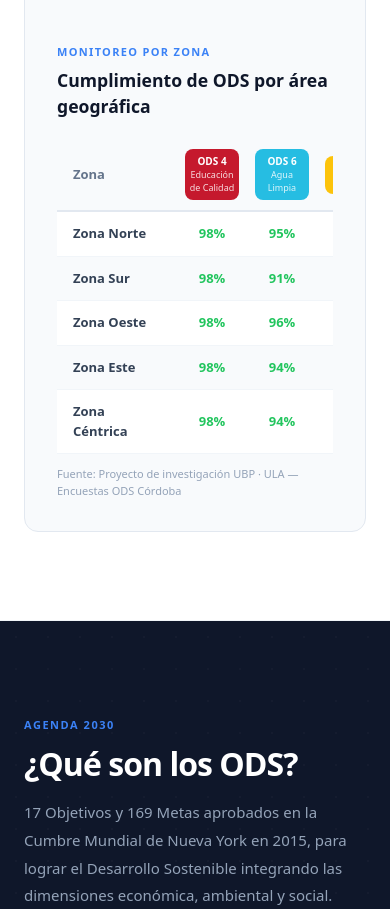
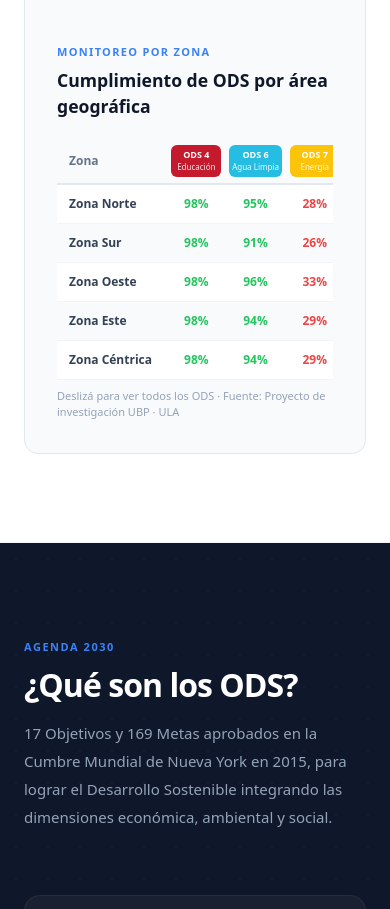
Before and after one commit to jz-rs/ods-cordoba, a Next.js app: page / in a window 390 px wide. Shown: the part 2140-3049 px from the top of the page. Built offline with nearby package versions, Linux system fonts and the light colour scheme; no server answers; the database is empty.

Commit message:
add ODS 6 water questions + responsive table

```diff
--- a/app/api/encuesta/route.ts
+++ b/app/api/encuesta/route.ts
@@ -7,6 +7,7 @@ export async function GET() {
       SELECT
         -- ODS 4: promedio satisfacción educación (1-10)
         ROUND(AVG(ods4_satisfaccion)::numeric, 1)                                    AS ods4_educacion,
+        ROUND(AVG(ods6_satisfaccion)::numeric, 1)                                    AS ods6_agua,
 
         -- ODS 7: promedio satisfacción energía (1-10)
         ROUND(AVG(ods7_satisfaccion)::numeric, 1)                                    AS ods7_energia,
@@ -49,6 +50,7 @@ export async function POST(req: NextRequest) {
     await sql`
       INSERT INTO encuestas (
         ods4_tecnologia, ods4_satisfaccion, ods4_oportunidades, ods4_razon_no, ods4_interes,
+        ods6_satisfaccion, ods6_apta,
         ods7_renovable, ods7_consciencia, ods7_desafios, ods7_satisfaccion,
         ods11_espacios, ods11_estado, ods11_riesgos, ods11_contenedores,
         ods12_reciclaje, ods12_plasticos, ods12_comercios, ods12_ecoamigable, ods12_razon_no,
@@ -56,6 +58,7 @@ export async function POST(req: NextRequest) {
         ods15_areas_verdes, ods15_flora_fauna, ods15_compromiso
       ) VALUES (
         ${d.ods4_tecnologia}, ${d.ods4_satisfaccion}, ${d.ods4_oportunidades}, ${d.ods4_razon_no}, ${d.ods4_interes},
+        ${d.ods6_satisfaccion}, ${d.ods6_apta},
         ${d.ods7_renovable}, ${d.ods7_consciencia}, ${d.ods7_desafios}, ${d.ods7_satisfaccion},
         ${d.ods11_espacios}, ${d.ods11_estado}, ${d.ods11_riesgos}, ${d.ods11_contenedores},
         ${d.ods12_reciclaje}, ${d.ods12_plasticos}, ${d.ods12_comercios}, ${d.ods12_ecoamigable}, ${d.ods12_razon_no},
--- a/components/EncuestaForm.tsx
+++ b/components/EncuestaForm.tsx
@@ -15,6 +15,7 @@ type State = Record<string, string | string[] | number>;
 const INIT: State = {
   ods4_tecnologia: "", ods4_satisfaccion: 5, ods4_oportunidades: "",
   ods4_razon_no: "", ods4_interes: "",
+  ods6_satisfaccion: 5, ods6_apta: "",
   ods7_renovable: "", ods7_consciencia: "", ods7_desafios: "", ods7_satisfaccion: 5,
   ods11_espacios: "", ods11_estado: 5, ods11_riesgos: "", ods11_contenedores: "",
   ods12_reciclaje: [], ods12_plasticos: "", ods12_comercios: "", ods12_ecoamigable: "",
@@ -208,6 +209,18 @@ export default function EncuestaForm() {
         </Pregunta>
       </Card>
 
+      {/* ODS 6 */}
+      <SeccionHeader num="6" titulo="Agua Limpia y Saneamiento" />
+      <Card>
+        <Pregunta label="Del 1 al 10, ¿cómo calificarías el acceso al agua potable en tu barrio?">
+          <Slider name="ods6_satisfaccion" value={form.ods6_satisfaccion as number} onChange={set("ods6_satisfaccion")} />
+        </Pregunta>
+        <Pregunta label="¿El agua de tu barrio es apta para consumo sin filtrar?">
+          <RadioGroup name="ods6_apta" options={["Sí", "No", "No sé"]}
+            value={form.ods6_apta as string} onChange={set("ods6_apta")} />
+        </Pregunta>
+      </Card>
+
       {/* ODS 7 */}
       <SeccionHeader num="7" titulo="Energía Asequible y No Contaminante" />
       <Card>
--- a/components/GraficoObservatorio.tsx
+++ b/components/GraficoObservatorio.tsx
@@ -2,17 +2,19 @@
 import { useEffect, useState } from "react";
 
 type Datos = {
-  ods4_educacion:   number | null;
-  ods7_energia:     number | null;
-  ods11_ciudades:   number | null;
-  ods12_consumo:    number | null;
-  ods13_clima:      number | null;
-  ods15_ecosistemas:number | null;
-  total:            number;
+  ods4_educacion:    number | null;
+  ods6_agua:         number | null;
+  ods7_energia:      number | null;
+  ods11_ciudades:    number | null;
+  ods12_consumo:     number | null;
+  ods13_clima:       number | null;
+  ods15_ecosistemas: number | null;
+  total:             number;
 };
 
 const BARRAS = [
   { key: "ods4_educacion",    label: "ODS 4\nEducación",    color: "#c5192d" },
+  { key: "ods6_agua",         label: "ODS 6\nAgua",         color: "#26bde2" },
   { key: "ods7_energia",      label: "ODS 7\nEnergía",      color: "#fcc30b" },
   { key: "ods11_ciudades",    label: "ODS 11\nCiudades",    color: "#fd9d24" },
   { key: "ods12_consumo",     label: "ODS 12\nConsumo",     color: "#bf8b2e" },
@@ -20,22 +22,21 @@ const BARRAS = [
   { key: "ods15_ecosistemas", label: "ODS 15\nEcosistemas", color: "#56c02b" },
 ];
 
-// Tabla de zonas — datos estáticos del estudio previo
 const ZONAS = [
-  { zona: "Zona Norte",   ods4: 98, ods6: 95, ods7: 28, ods11: 72, ods12: 64, ods13: 58, ods15: 62 },
-  { zona: "Zona Sur",     ods4: 98, ods6: 91, ods7: 26, ods11: 72, ods12: 62, ods13: 53, ods15: 47 },
-  { zona: "Zona Oeste",   ods4: 98, ods6: 96, ods7: 33, ods11: 72, ods12: 67, ods13: 80, ods15: 78 },
-  { zona: "Zona Este",    ods4: 98, ods6: 94, ods7: 29, ods11: 72, ods12: 64, ods13: 60, ods15: 51 },
-  { zona: "Zona Céntrica",ods4: 98, ods6: 94, ods7: 29, ods11: 72, ods12: 63, ods13: 63, ods15: 64 },
+  { zona: "Zona Norte",    ods4: 98, ods6: 95, ods7: 28, ods11: 72, ods12: 64, ods13: 58, ods15: 62 },
+  { zona: "Zona Sur",      ods4: 98, ods6: 91, ods7: 26, ods11: 72, ods12: 62, ods13: 53, ods15: 47 },
+  { zona: "Zona Oeste",    ods4: 98, ods6: 96, ods7: 33, ods11: 72, ods12: 67, ods13: 80, ods15: 78 },
+  { zona: "Zona Este",     ods4: 98, ods6: 94, ods7: 29, ods11: 72, ods12: 64, ods13: 60, ods15: 51 },
+  { zona: "Zona Céntrica", ods4: 98, ods6: 94, ods7: 29, ods11: 72, ods12: 63, ods13: 63, ods15: 64 },
 ];
 
-const ODS_ICONS = [
-  { num: 4,  color: "#c5192d", label: "Educación de Calidad" },
+const ODS_COLS = [
+  { num: 4,  color: "#c5192d", label: "Educación"   },
   { num: 6,  color: "#26bde2", label: "Agua Limpia" },
-  { num: 7,  color: "#fcc30b", label: "Energía" },
-  { num: 11, color: "#fd9d24", label: "Ciudades" },
-  { num: 12, color: "#bf8b2e", label: "Consumo" },
-  { num: 13, color: "#3f7e44", label: "Clima" },
+  { num: 7,  color: "#fcc30b", label: "Energía"     },
+  { num: 11, color: "#fd9d24", label: "Ciudades"    },
+  { num: 12, color: "#bf8b2e", label: "Consumo"     },
+  { num: 13, color: "#3f7e44", label: "Clima"       },
   { num: 15, color: "#56c02b", label: "Ecosistemas" },
 ];
 
@@ -46,7 +47,7 @@ function colorPct(pct: number) {
 }
 
 export default function GraficoObservatorio() {
-  const [datos, setDatos] = useState<Datos | null>(null);
+  const [datos,   setDatos]   = useState<Datos | null>(null);
   const [loading, setLoading] = useState(true);
 
   useEffect(() => {
@@ -58,7 +59,7 @@ export default function GraficoObservatorio() {
 
   return (
     <div>
-      {/* ── Gráfico encuesta en tiempo real ── */}
+      {/* ── Gráfico ── */}
       <div style={{ marginBottom: "48px" }}>
         <p style={{ fontSize: "12px", color: "#94a3b8", margin: "0 0 24px", fontStyle: "italic" }}>
           Indicadores de satisfacción basados en respuestas de vecinos · Escala 0–10
@@ -74,19 +75,19 @@ export default function GraficoObservatorio() {
           </div>
         ) : (
           <>
-            <div style={{ display: "flex", alignItems: "flex-end", gap: "16px", height: "200px", marginBottom: "12px" }}>
+            <div style={{ display: "flex", alignItems: "flex-end", gap: "8px", height: "200px", marginBottom: "12px" }}>
               {BARRAS.map(b => {
                 const val = Number(datos[b.key as keyof Datos] ?? 0);
                 const pct = (val / 10) * 100;
                 return (
                   <div key={b.key} style={{ flex: 1, display: "flex", flexDirection: "column", alignItems: "center", height: "100%" }}>
-                    <span style={{ fontSize: "13px", fontWeight: 800, color: b.color, marginBottom: "6px" }}>
+                    <span style={{ fontSize: "11px", fontWeight: 800, color: b.color, marginBottom: "4px" }}>
                       {val.toFixed(1)}
                     </span>
                     <div style={{ flex: 1, width: "100%", display: "flex", alignItems: "flex-end" }}>
                       <div style={{
                         width: "100%", height: `${Math.max(pct, 2)}%`,
-                        background: b.color, borderRadius: "6px 6px 0 0",
+                        background: b.color, borderRadius: "4px 4px 0 0",
                         transition: "height .8s ease",
                       }} />
                     </div>
@@ -94,10 +95,10 @@ export default function GraficoObservatorio() {
                 );
               })}
             </div>
-            <div style={{ display: "flex", gap: "16px", borderTop: "2px solid #e2e8f0", paddingTop: "10px" }}>
+            <div style={{ display: "flex", gap: "8px", borderTop: "2px solid #e2e8f0", paddingTop: "8px" }}>
               {BARRAS.map(b => (
                 <div key={b.key} style={{ flex: 1, textAlign: "center" }}>
-                  <span style={{ fontSize: "10px", color: "#64748b", fontWeight: 600,
+                  <span style={{ fontSize: "9px", color: "#64748b", fontWeight: 600,
                     display: "block", lineHeight: 1.4, whiteSpace: "pre-line" }}>
                     {b.label}
                   </span>
@@ -111,7 +112,7 @@ export default function GraficoObservatorio() {
         )}
       </div>
 
-      {/* ── Tabla de monitoreo por zonas ── */}
+      {/* ── Tabla de zonas ── */}
       <div>
         <p style={{ fontSize: "11px", fontWeight: 700, color: "#3b82f6",
           letterSpacing: "0.12em", textTransform: "uppercase", margin: "0 0 6px" }}>
@@ -122,23 +123,29 @@ export default function GraficoObservatorio() {
           Cumplimiento de ODS por área geográfica
         </h3>
 
-        <div style={{ overflowX: "auto" }}>
-          <table style={{ width: "100%", borderCollapse: "collapse", fontSize: "13px" }}>
+        {/* Desktop: tabla normal */}
+        <div style={{ display: "none" }} className="tabla-desktop">
+          <TableDesktop />
+        </div>
+
+        {/* Mobile y desktop: usamos el mismo componente con scroll horizontal */}
+        <div style={{ overflowX: "auto", WebkitOverflowScrolling: "touch" }}>
+          <table style={{ width: "100%", borderCollapse: "collapse", fontSize: "12px", minWidth: "520px" }}>
             <thead>
               <tr>
-                <th style={{ padding: "10px 16px", textAlign: "left", fontWeight: 700,
-                  color: "#64748b", borderBottom: "2px solid #e2e8f0", minWidth: "120px" }}>
+                <th style={{ padding: "8px 12px", textAlign: "left", fontWeight: 700,
+                  color: "#64748b", borderBottom: "2px solid #e2e8f0", minWidth: "90px" }}>
                   Zona
                 </th>
-                {ODS_ICONS.map(o => (
-                  <th key={o.num} style={{ padding: "10px 8px", textAlign: "center",
-                    borderBottom: "2px solid #e2e8f0", minWidth: "70px" }}>
+                {ODS_COLS.map(o => (
+                  <th key={o.num} style={{ padding: "6px 4px", textAlign: "center",
+                    borderBottom: "2px solid #e2e8f0", minWidth: "56px" }}>
                     <div style={{
-                      background: o.color, color: "white", borderRadius: "8px",
-                      padding: "6px 4px", fontSize: "10px", fontWeight: 800, lineHeight: 1.3,
+                      background: o.color, color: "white", borderRadius: "6px",
+                      padding: "4px 2px", fontSize: "9px", fontWeight: 800, lineHeight: 1.3,
                     }}>
                       ODS {o.num}<br />
-                      <span style={{ fontSize: "9px", fontWeight: 400, opacity: .85 }}>{o.label}</span>
+                      <span style={{ fontSize: "8px", fontWeight: 400, opacity: .9 }}>{o.label}</span>
                     </div>
                   </th>
                 ))}
@@ -147,16 +154,14 @@ export default function GraficoObservatorio() {
             <tbody>
               {ZONAS.map((z, i) => (
                 <tr key={z.zona} style={{ background: i % 2 === 0 ? "white" : "#f8fafc" }}>
-                  <td style={{ padding: "12px 16px", fontWeight: 600, color: "#334155",
-                    borderBottom: "1px solid #f1f5f9" }}>
+                  <td style={{ padding: "10px 12px", fontWeight: 600, color: "#334155",
+                    borderBottom: "1px solid #f1f5f9", fontSize: "12px" }}>
                     {z.zona}
                   </td>
                   {[z.ods4, z.ods6, z.ods7, z.ods11, z.ods12, z.ods13, z.ods15].map((pct, j) => (
-                    <td key={j} style={{ padding: "12px 8px", textAlign: "center",
+                    <td key={j} style={{ padding: "10px 4px", textAlign: "center",
                       borderBottom: "1px solid #f1f5f9" }}>
-                      <span style={{
-                        fontWeight: 700, fontSize: "13px", color: colorPct(pct),
-                      }}>
+                      <span style={{ fontWeight: 700, fontSize: "12px", color: colorPct(pct) }}>
                         {pct}%
                       </span>
                     </td>
@@ -166,10 +171,13 @@ export default function GraficoObservatorio() {
             </tbody>
           </table>
         </div>
-        <p style={{ fontSize: "11px", color: "#94a3b8", marginTop: "12px" }}>
-          Fuente: Proyecto de investigación UBP · ULA — Encuestas ODS Córdoba
+        <p style={{ fontSize: "11px", color: "#94a3b8", marginTop: "8px" }}>
+          Deslizá para ver todos los ODS · Fuente: Proyecto de investigación UBP · ULA
         </p>
       </div>
     </div>
   );
 }
+
+// Placeholder — no se usa, solo para evitar error de compilación
+function TableDesktop() { return null; }
```
Also changed, not shown: public/logos/agenda2030.png.
